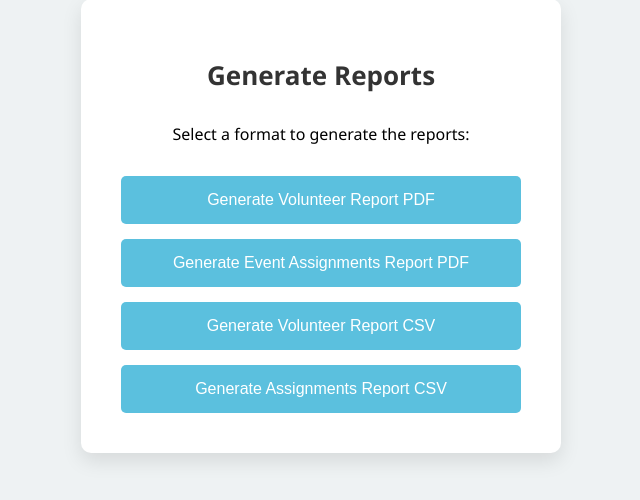
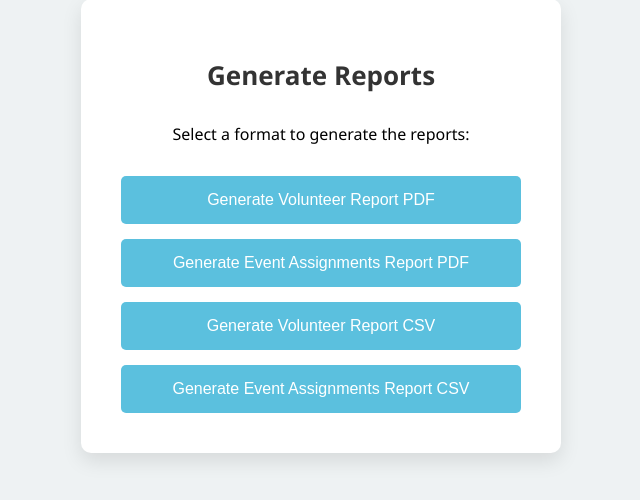
Before and after one commit to zzclark17/4353Fall24, a Flask app: page /generate_reports in a window 1280 px wide. Shown: the part 174-674 px from the top of the page, without its empty margins (319-959 px from the left). Run offline with Flask 3, Linux system fonts and the light colour scheme; a user stored in the database is signed in.

Commit message:
Fixed Typo

```diff
--- a/templates/GenerateReports.html
+++ b/templates/GenerateReports.html
@@ -65,7 +65,7 @@
             <button type="submit">Generate Volunteer Report CSV</button>
         </form>
         <form action="{{ url_for('generate_csv_assignments_report') }}" method="GET">
-            <button type="submit">Generate Assignments Report CSV</button>
+            <button type="submit">Generate Event Assignments Report CSV</button>
         </form>
     </div>
 </body>
```
